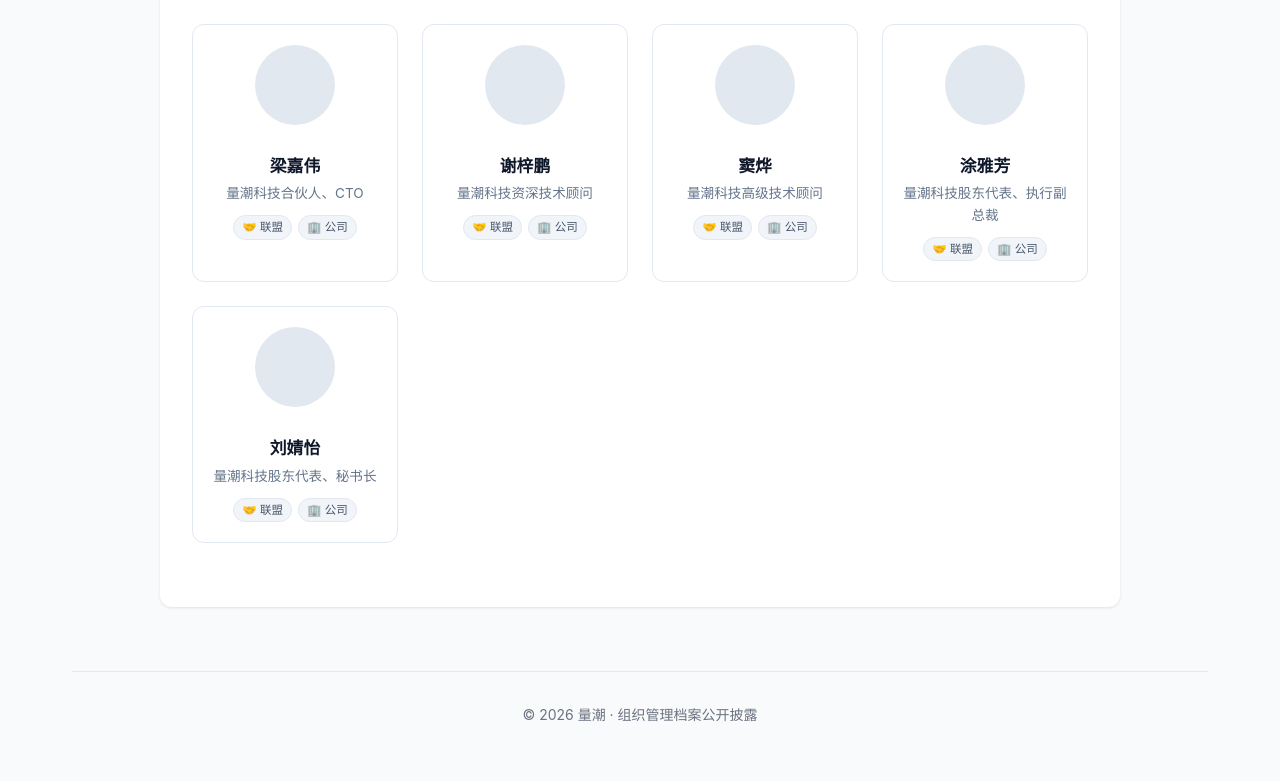
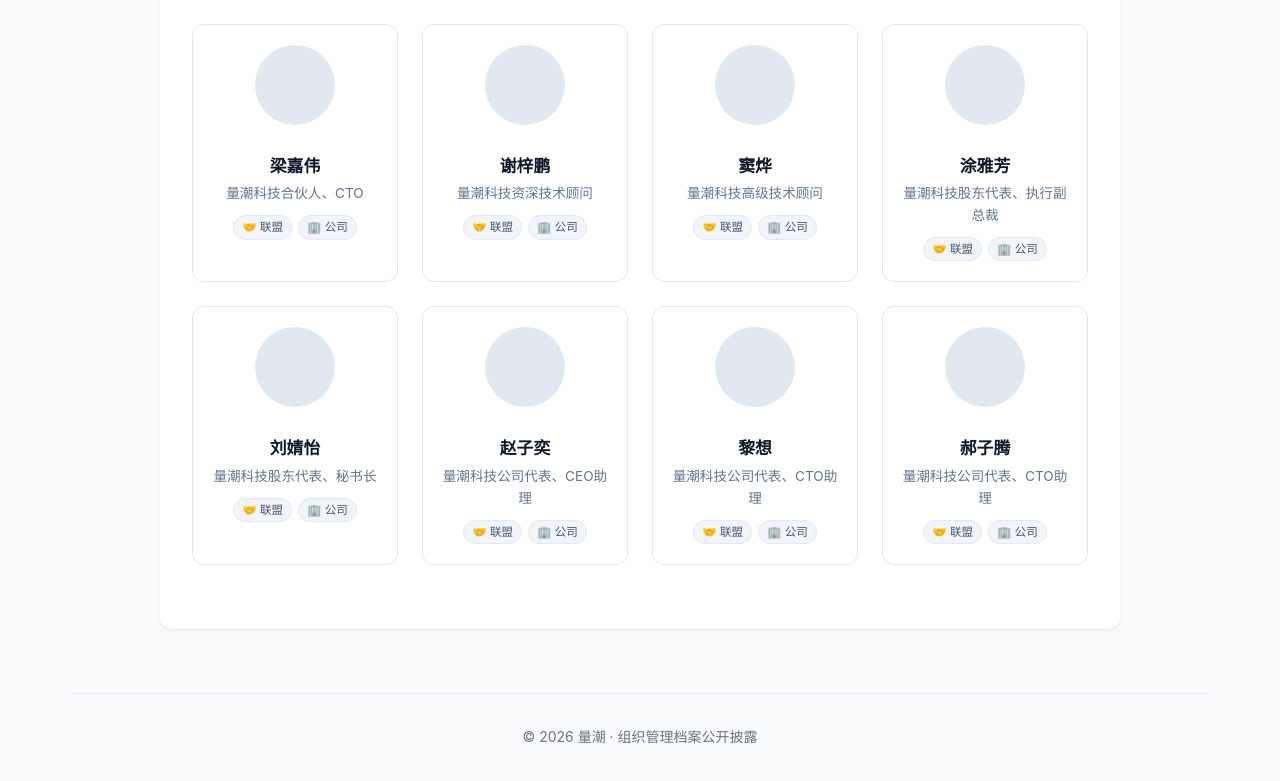
Before and after one commit to quanttide/qtorg, a React (Vite) app in the folder src/site/: page /people in a window 1280 px wide. Shown: the part 610-1391 px from the top of the page. Built offline with nearby package versions, Linux system fonts and the light colour scheme.

Commit message:
feat: 新增赵子奕、黎想、郝子腾人物数据（联盟秘书处秘书，公司代表/CEO·CTO助理）

```diff
--- a/src/site/package.json
+++ b/src/site/package.json
@@ -1,6 +1,6 @@
 {
   "name": "qtorg-site",
-  "version": "0.2.3",
+  "version": "0.2.4",
   "private": true,
   "type": "module",
   "scripts": {
--- a/src/site/src/data/people.ts
+++ b/src/site/src/data/people.ts
@@ -141,6 +141,36 @@ export const people: Person[] = [
       { org: 'qttech', title: '股东代表、秘书长' },
     ],
   },
+  {
+    id: 'zhaoziyi',
+    name: '赵子奕',
+    primary: '量潮科技公司代表、CEO助理',
+    order: 10,
+    titles: [
+      { org: 'qtalliance', title: '秘书处秘书' },
+      { org: 'qttech', title: '公司代表、CEO助理' },
+    ],
+  },
+  {
+    id: 'lixiang',
+    name: '黎想',
+    primary: '量潮科技公司代表、CTO助理',
+    order: 11,
+    titles: [
+      { org: 'qtalliance', title: '秘书处秘书' },
+      { org: 'qttech', title: '公司代表、CTO助理' },
+    ],
+  },
+  {
+    id: 'haoziteng',
+    name: '郝子腾',
+    primary: '量潮科技公司代表、CTO助理',
+    order: 12,
+    titles: [
+      { org: 'qtalliance', title: '秘书处秘书' },
+      { org: 'qttech', title: '公司代表、CTO助理' },
+    ],
+  },
 ]
 
 export const peopleSorted = [...people].sort((a, b) => a.order - b.order)
--- a/src/site/src/pages/qtalliance/index.tsx
+++ b/src/site/src/pages/qtalliance/index.tsx
@@ -58,7 +58,7 @@ export default function Qtalliance() {
 
         <h3>联盟秘书处</h3>
         <div className="team-grid">
-          {peopleSorted.filter(p => p.titles.some(t => t.org === 'qtalliance' && t.title.includes('秘书长'))).map(p => (
+          {peopleSorted.filter(p => p.titles.some(t => t.org === 'qtalliance' && (t.title.includes('秘书长') || t.title.includes('秘书处秘书')))).map(p => (
             <PersonCard key={p.id} id={p.id} name={p.name} title={p.titles.find(t => t.org === 'qtalliance')!.title} />
           ))}
         </div>
--- a/src/site/src/pages/qttech/index.tsx
+++ b/src/site/src/pages/qttech/index.tsx
@@ -104,7 +104,14 @@ export default function Qttech() {
       <section className="page-section">
         <h3>管理团队</h3>
         <div className="team-grid">
-          {peopleSorted.filter(p => p.titles.some(t => t.org === 'qttech' && !t.title.includes('顾问'))).map(p => (
+          {peopleSorted.filter(p => p.titles.some(t => t.org === 'qttech' && !t.title.includes('顾问') && !t.title.includes('助理'))).map(p => (
+            <PersonCard key={p.id} id={p.id} name={p.name} title={p.titles.find(t => t.org === 'qttech')!.title} />
+          ))}
+        </div>
+
+        <h3>秘书处</h3>
+        <div className="team-grid">
+          {peopleSorted.filter(p => p.titles.some(t => t.org === 'qttech' && t.title.includes('助理'))).map(p => (
             <PersonCard key={p.id} id={p.id} name={p.name} title={p.titles.find(t => t.org === 'qttech')!.title} />
           ))}
         </div>
```
Also changed, not shown: 1 other file (tests, documents, lock files or other folders).
